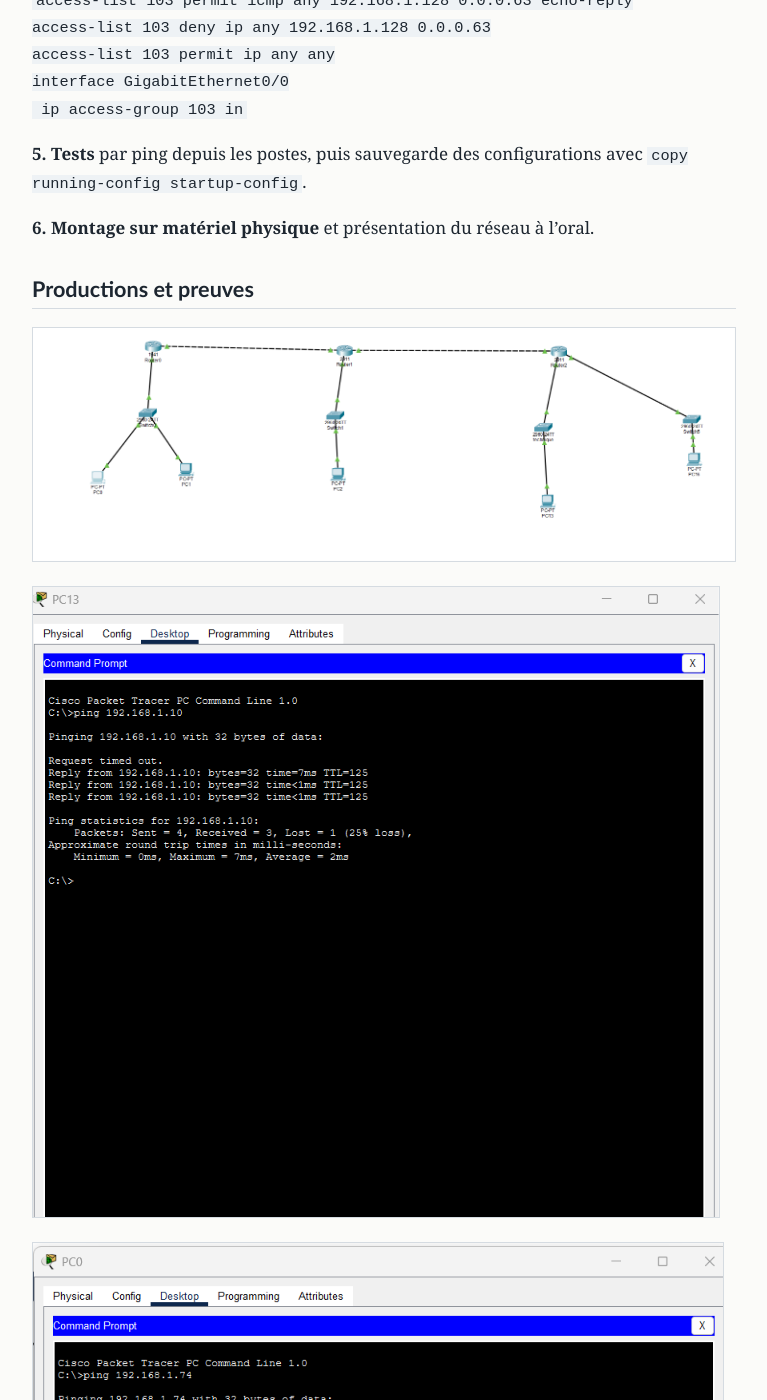
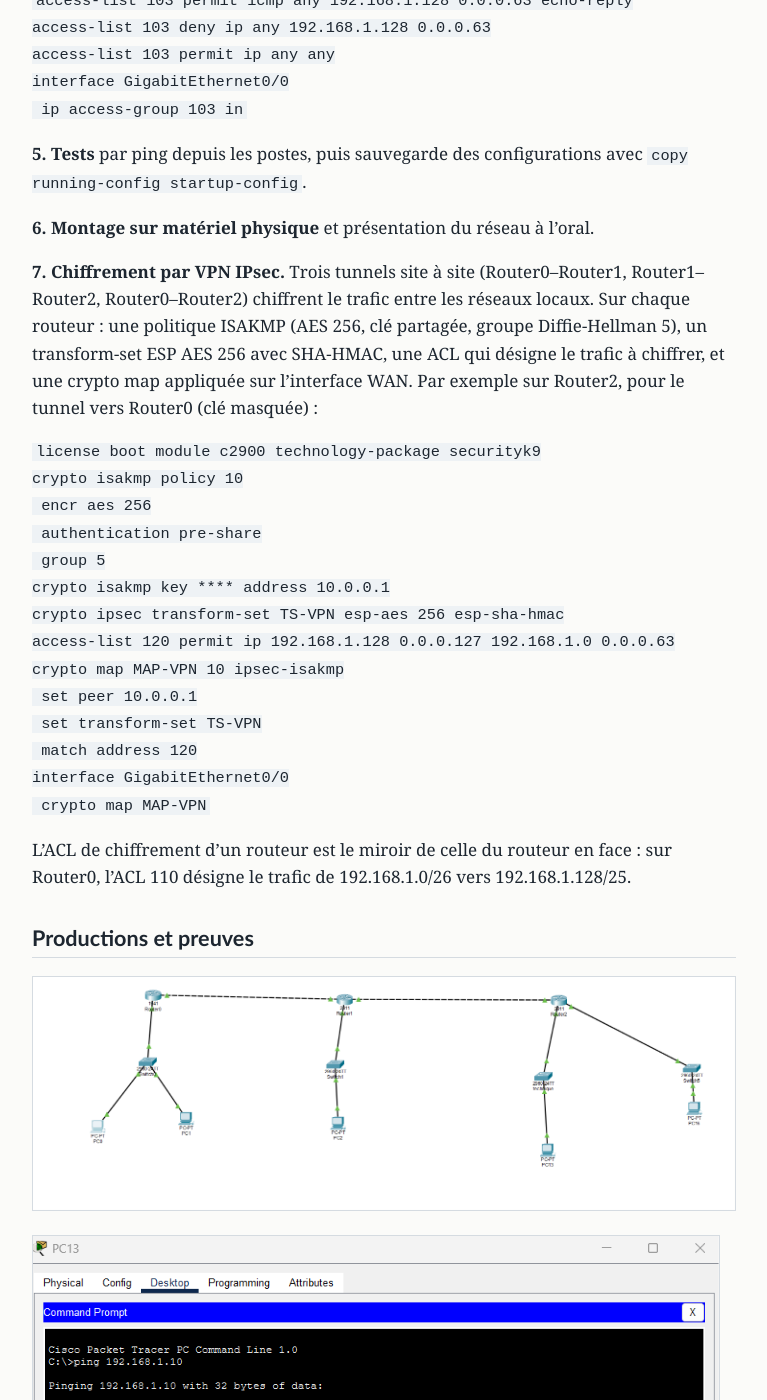
Before and after one commit to paulclouzeau1304-spec/portfolio, a Jekyll site: the page built from _projets/2026-05-reseau-multisites-routage-acl.md, in a window 1280 px wide and 1400 px high, scrolled down 1546 px. Shown: the whole window, without its empty margins (256-1023 px from the left). Built offline with Jekyll 4.4.1, drawn with Linux system fonts in a browser that asks for light colours; some of the changed text lies outside the part shown.

Commit message:
Add files via upload

````diff
--- a/_projets/2026-05-reseau-multisites-routage-acl.md
+++ b/_projets/2026-05-reseau-multisites-routage-acl.md
@@ -1,8 +1,8 @@
 ---
-title: "Réseau multisite : routage statique et filtrage par ACL"
+title: "Réseau multisite : routage statique, ACL et VPN IPsec"
 date: 2026-05-01
 cadre: "Projet de Bac Pro CIEL"
-resume: "Interconnexion de quatre réseaux par trois routeurs Cisco, avec routes statiques et listes de contrôle d'accès qui protègent le réseau du support technique."
+resume: "Interconnexion de quatre réseaux par trois routeurs Cisco, avec routes statiques, listes de contrôle d'accès qui protègent le support technique, et tunnels VPN IPsec entre les sites."
 competences: [c1, c5]
 ---
 
@@ -56,6 +56,27 @@ interface GigabitEthernet0/0
 
 **6. Montage sur matériel physique** et présentation du réseau à l'oral.
 
+**7. Chiffrement par VPN IPsec.** Trois tunnels site à site (Router0–Router1, Router1–Router2, Router0–Router2) chiffrent le trafic entre les réseaux locaux. Sur chaque routeur : une politique ISAKMP (AES 256, clé partagée, groupe Diffie-Hellman 5), un transform-set ESP AES 256 avec SHA-HMAC, une ACL qui désigne le trafic à chiffrer, et une crypto map appliquée sur l'interface WAN. Par exemple sur Router2, pour le tunnel vers Router0 (clé masquée) :
+
+```
+license boot module c2900 technology-package securityk9
+crypto isakmp policy 10
+ encr aes 256
+ authentication pre-share
+ group 5
+crypto isakmp key **** address 10.0.0.1
+crypto ipsec transform-set TS-VPN esp-aes 256 esp-sha-hmac
+access-list 120 permit ip 192.168.1.128 0.0.0.127 192.168.1.0 0.0.0.63
+crypto map MAP-VPN 10 ipsec-isakmp
+ set peer 10.0.0.1
+ set transform-set TS-VPN
+ match address 120
+interface GigabitEthernet0/0
+ crypto map MAP-VPN
+```
+
+L'ACL de chiffrement d'un routeur est le miroir de celle du routeur en face : sur Router0, l'ACL 110 désigne le trafic de 192.168.1.0/26 vers 192.168.1.128/25.
+
 ## Productions et preuves
 
 ![Topologie du réseau dans Packet Tracer : trois routeurs, quatre commutateurs et cinq postes]({{ "/images/reseau-topologie.png" | relative_url }})
@@ -72,6 +93,21 @@ interface GigabitEthernet0/0
 
 Les premiers paquets perdus (« Request timed out ») ne sont pas une panne : pendant ce temps, les postes et les routeurs résolvent les adresses MAC avec le protocole ARP. Dès que c'est fait, toutes les réponses arrivent.
 
+**Vérification du VPN**
+
+![Router2 : show crypto isakmp sa montre le tunnel vers Router0 à l'état QM_IDLE, et show crypto ipsec sa compte les paquets chiffrés et déchiffrés]({{ "/images/reseau-vpn-router2.png" | relative_url }})
+
+![Pings de PC13 vers PC0 à travers le VPN : les premiers paquets se perdent pendant la négociation du tunnel, puis 4 réponses sur 4]({{ "/images/reseau-vpn-ping-pc13.png" | relative_url }})
+
+| Contrôle | Résultat obtenu |
+|---|---|
+| `show crypto isakmp sa` sur Router2 | Tunnel 10.0.0.6 vers 10.0.0.1 à l'état QM_IDLE, ACTIVE |
+| `show crypto ipsec sa` sur Router2 | 6 paquets chiffrés (encaps), 5 déchiffrés (decaps) |
+| `show crypto ipsec sa` sur Router1 | Tunnel vers Router0 : 3 paquets chiffrés, 3 déchiffrés |
+| PC13 vers PC0, puis PC2 vers PC0 | Réussis après la négociation du tunnel |
+
+Le TTL des réponses passe de 125 sans VPN à 126 avec le VPN : le paquet d'origine traverse Router1 à l'intérieur du tunnel, donc Router1 ne le compte plus comme un saut.
+
 ## Ce que j'en retiens
 
 En relisant les configurations, j'ai trouvé des routes statiques dont le prochain saut n'était pas le routeur voisin, par exemple sur Router1 une route vers 192.168.1.0/26 qui passait par 192.168.1.193, une adresse de Router2. Le réseau semblait fonctionner, mais ces routes en double pouvaient renvoyer une partie des paquets dans la mauvaise direction. Je les ai supprimées avec `no ip route`. J'ai retenu que le prochain saut d'une route statique doit toujours être l'adresse du voisin direct, sur la liaison qui le relie au routeur.
````
